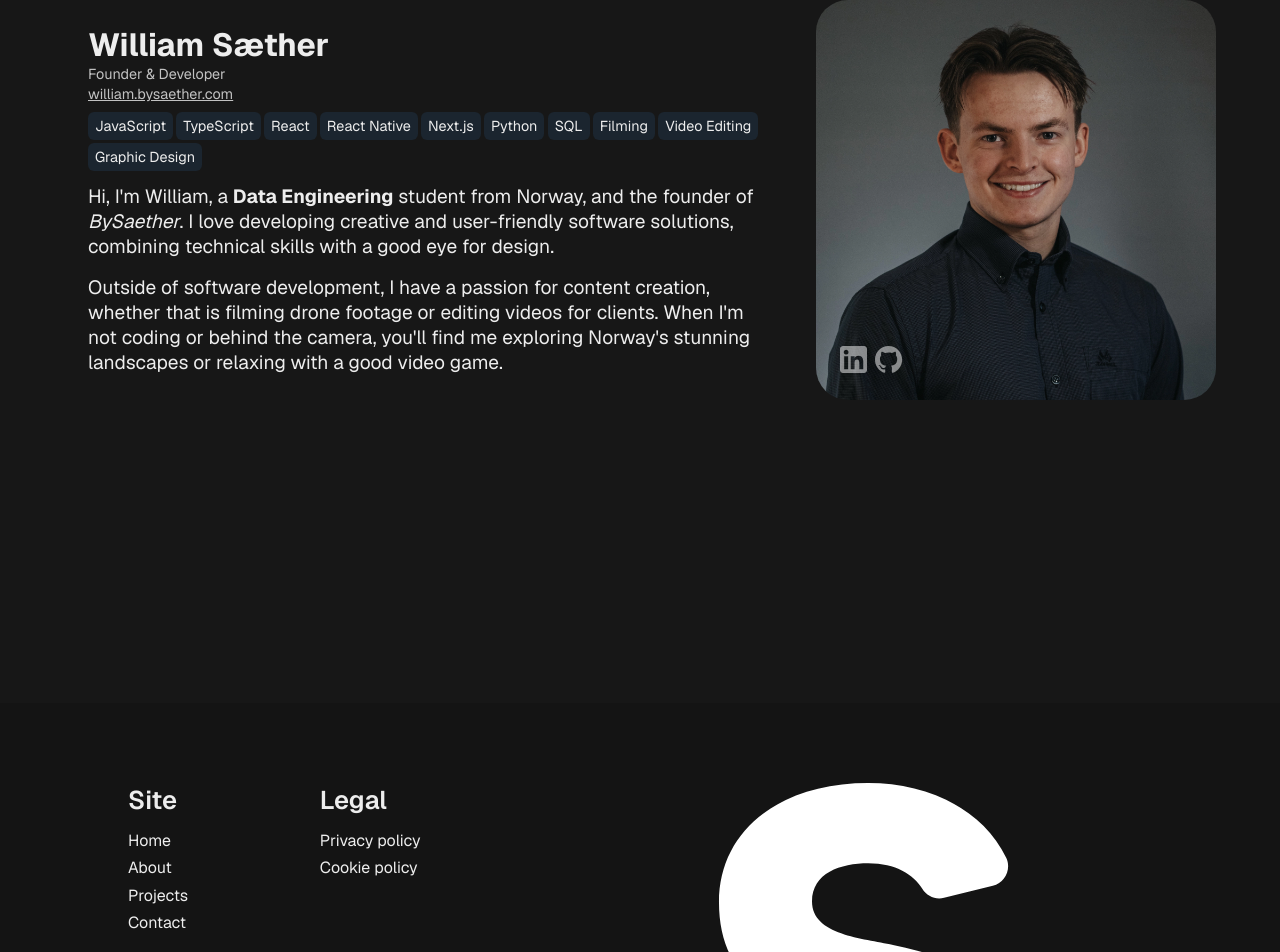
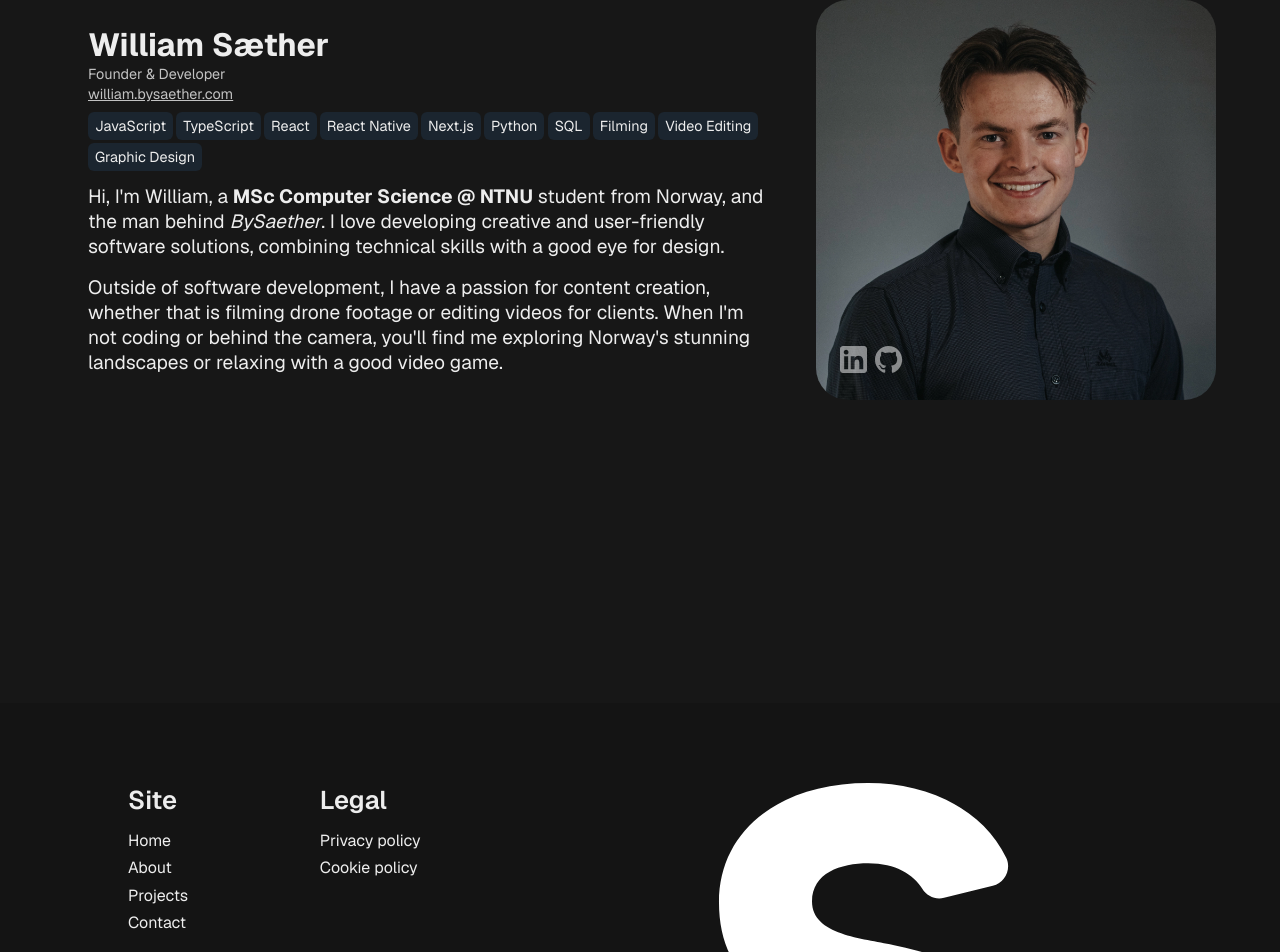
Before and after one commit to williamsaether/bysaether.com, a Next.js app: page /about in a window 1280 px wide. Shown: the part 975-1927 px from the top of the page. Built offline with nearby package versions, Linux system fonts and the light colour scheme.

Commit message:
Update about page

```diff
--- a/app/about/page.tsx
+++ b/app/about/page.tsx
@@ -54,9 +54,9 @@ export default function About() {
                   ))}
                 </div>
                 <p className={styles.text}>
-                  Hi, I&#39;m William, a <strong>Data Engineering</strong> student from Norway, and the founder
-                  of <i>BySaether</i>. I love developing
-                  creative and user-friendly software solutions, combining technical skills with a good eye for design.
+                  Hi, I&#39;m William, a <strong>MSc Computer Science @ NTNU</strong> student from Norway, and the man
+                  behind <i>BySaether</i>. I love developing creative and user-friendly software solutions,
+                  combining technical skills with a good eye for design.
                 </p>
                 <p className={styles.text}>
                   Outside of software development, I have a passion for content creation, whether that is filming drone
```
